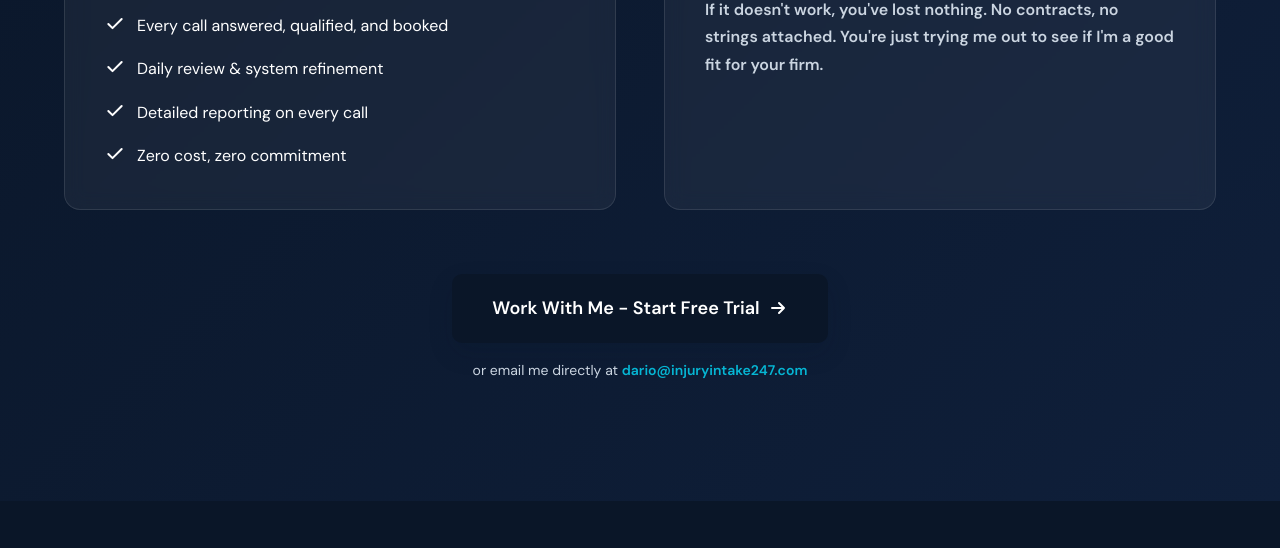
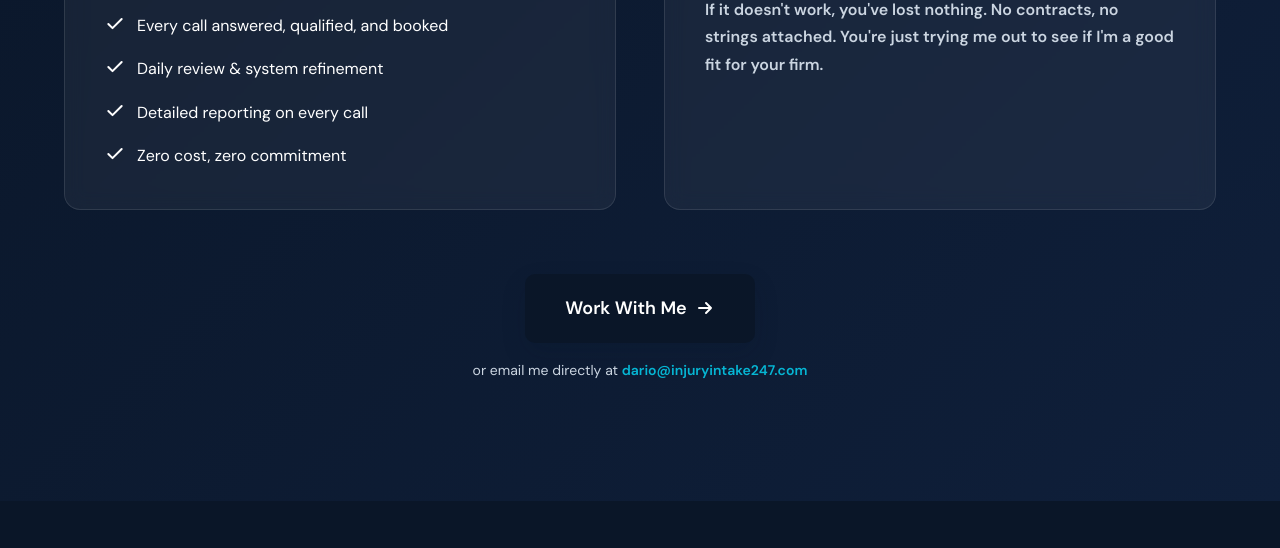
Before and after one commit to djbtechnologies/injuryintake247, a plain HTML site: page index.html in a window 1280 px wide. Shown: the part 8519-9067 px from the top of the page. Drawn offline with nearby package versions, Linux system fonts and the light colour scheme.

Commit message:
Update index.html

```diff
--- a/index.html
+++ b/index.html
@@ -412,7 +412,7 @@
                 </div>
                 <div class="trial-cta">
                     <a href="mailto:dario@injuryintake247.com" class="btn btn-primary btn-large">
-                        Work With Me - Start Free Trial
+                        Work With Me
                         <svg width="20" height="20" viewBox="0 0 20 20" fill="none">
                             <path d="M4 10H16M16 10L11 5M16 10L11 15" stroke="currentColor" stroke-width="2" stroke-linecap="round" stroke-linejoin="round"/>
                         </svg>
```
